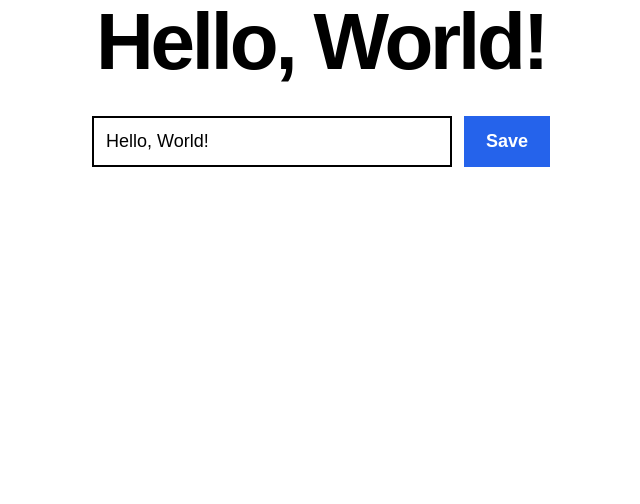
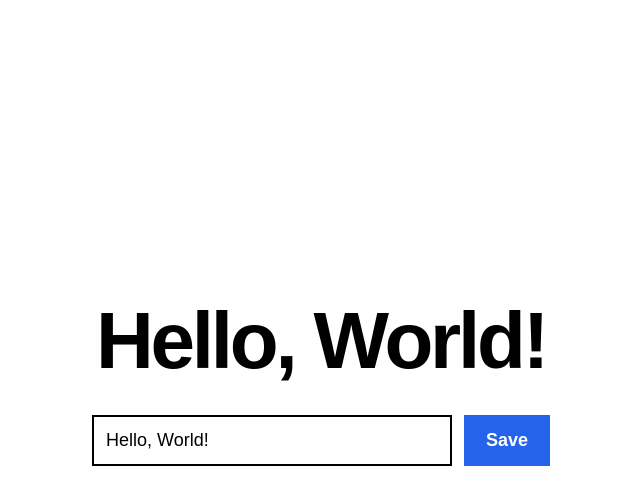
Before and after one commit to ThanhNV121097/project-6d9a6e93, a Next.js app in the folder code/frontend/: page / in a window 1280 px wide. Shown: the top 504 px of the page, without its empty margins (319-959 px from the left). Built offline with nearby package versions, Linux system fonts and the light colour scheme.

Commit message:
Center greeting section layout

```diff
--- a/code/frontend/components/PersistedEditableGreeting.module.css
+++ b/code/frontend/components/PersistedEditableGreeting.module.css
@@ -1,7 +1,12 @@
 .section {
+  display: flex;
+  min-height: 100vh;
   width: 100%;
   max-width: 560px;
   margin: var(--space-0) auto;
+  padding: var(--space-page);
+  flex-direction: column;
+  justify-content: center;
   text-align: center;
 }
 
```
